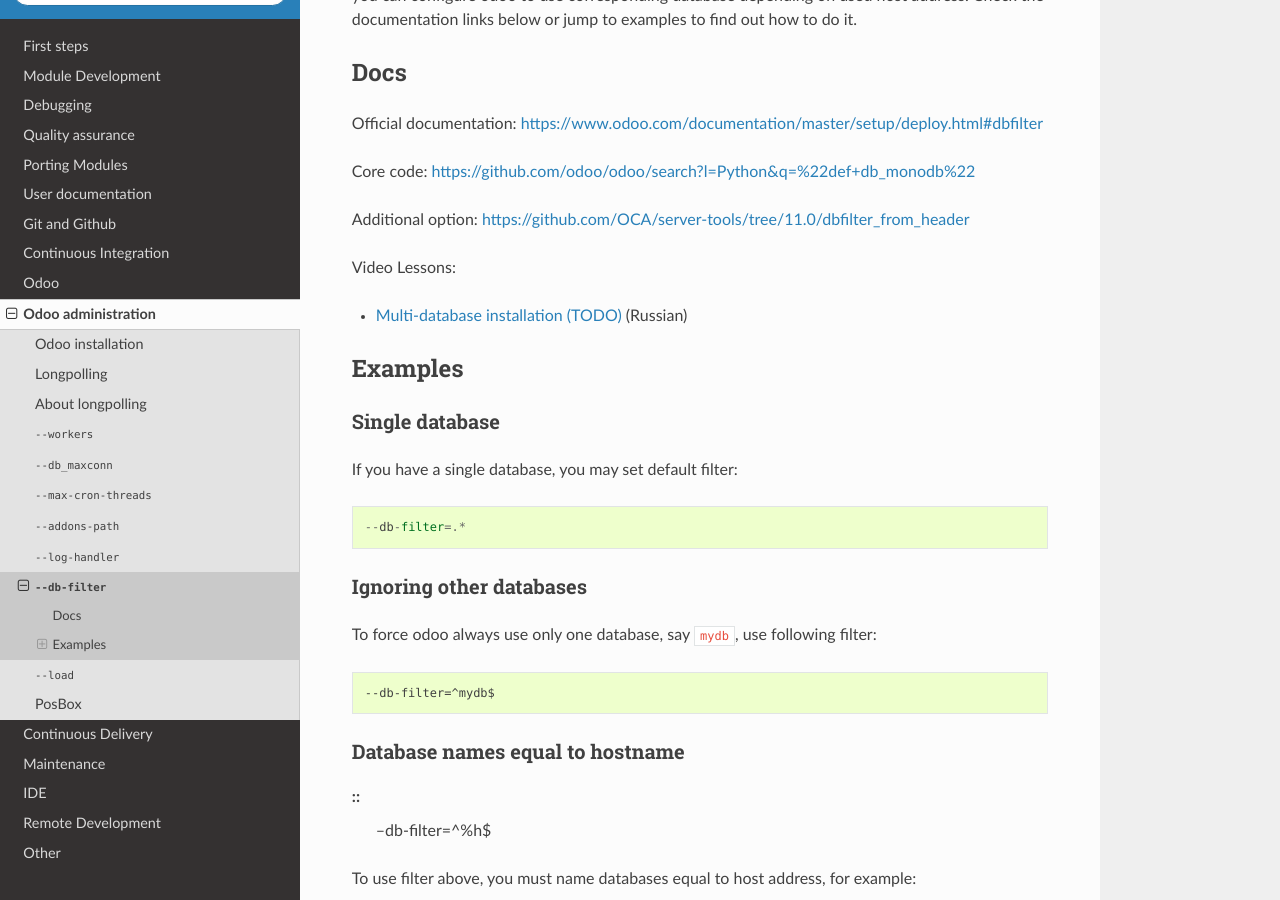
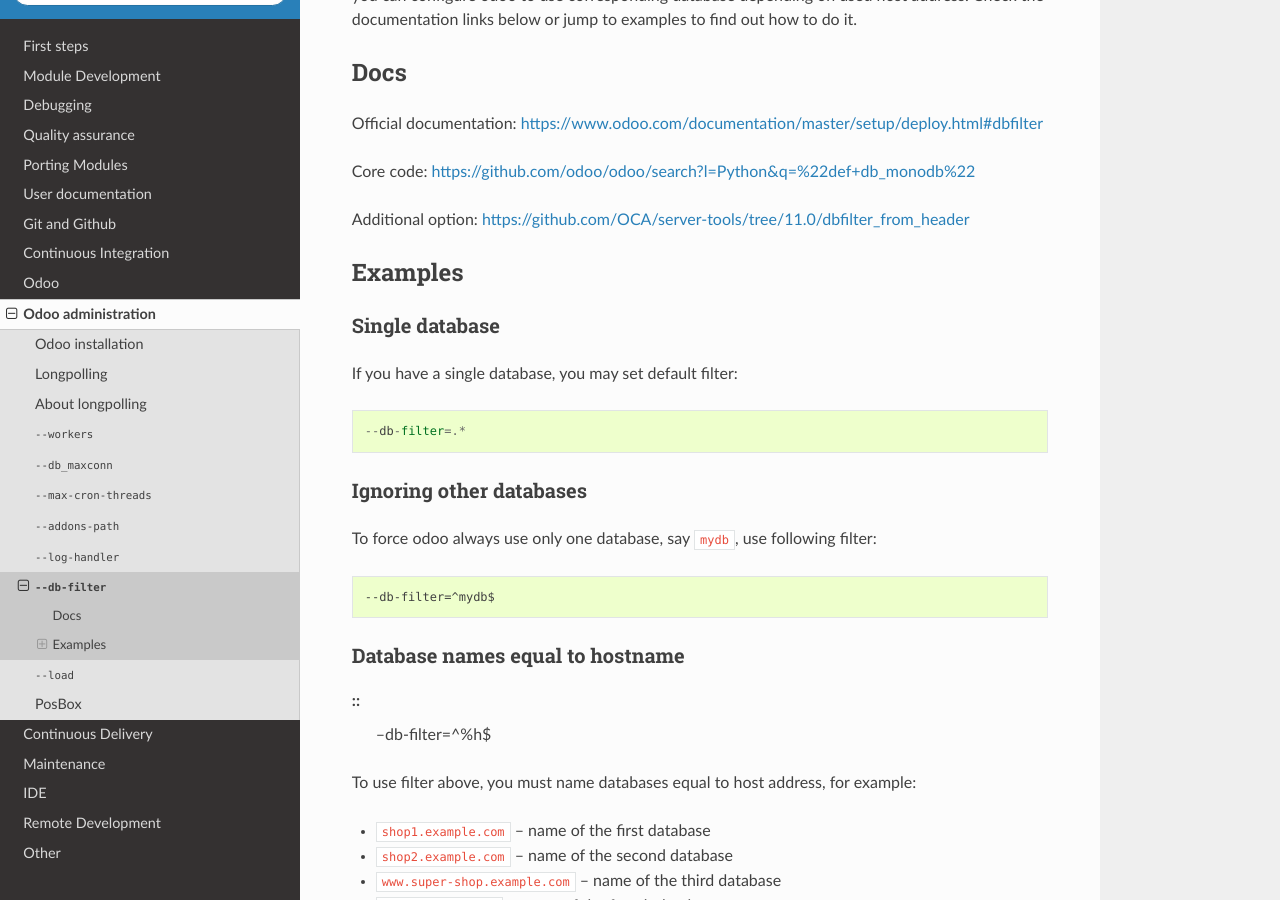
Before and after one commit to itpp-labs/odoo-development, a Sphinx documentation site: the page built from docs/admin/dbfilter.rst, in a window 1280 px wide and 900 px high, scrolled down 304 px. Built offline with Sphinx 7.4.7 and the Read the Docs theme 2.0.0, drawn with Linux system fonts in a browser that asks for light colours.

Commit message:
The article is good enough. No need for video lesson

```diff
--- a/docs/admin/dbfilter.rst
+++ b/docs/admin/dbfilter.rst
@@ -14,10 +14,6 @@
 Core code: https://github.com/odoo/odoo/search?l=Python&q=%22def+db_monodb%22
 
 Additional option: https://github.com/OCA/server-tools/tree/11.0/dbfilter_from_header
-
-Video Lessons:
-
-* `Multi-database installation (TODO) <https://www.youtube.com/watch?v=TODO>`__ (Russian)
 
 Examples
 ========
```
